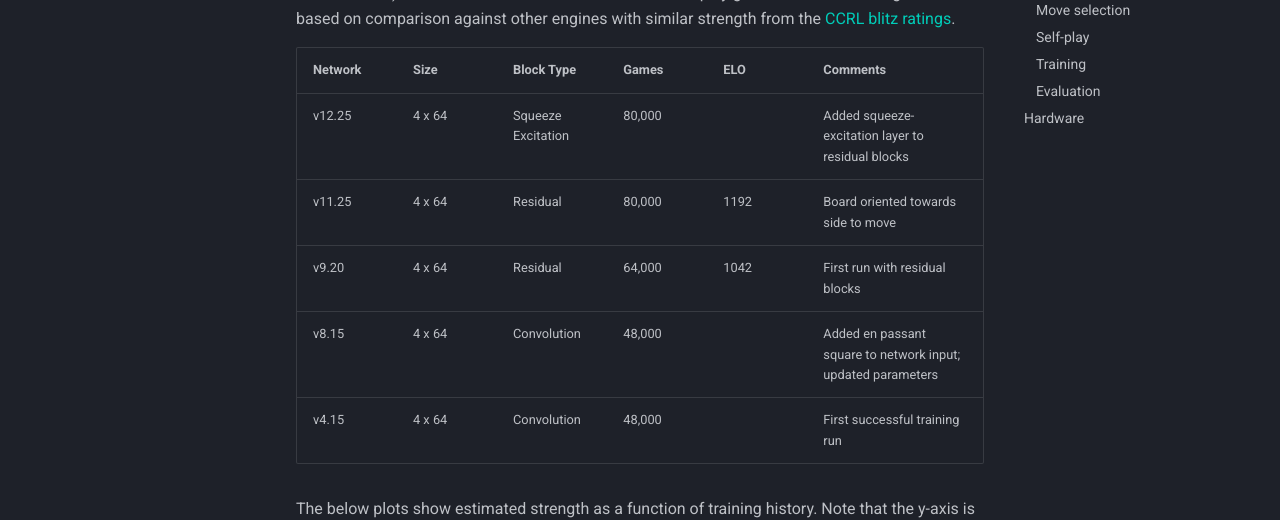
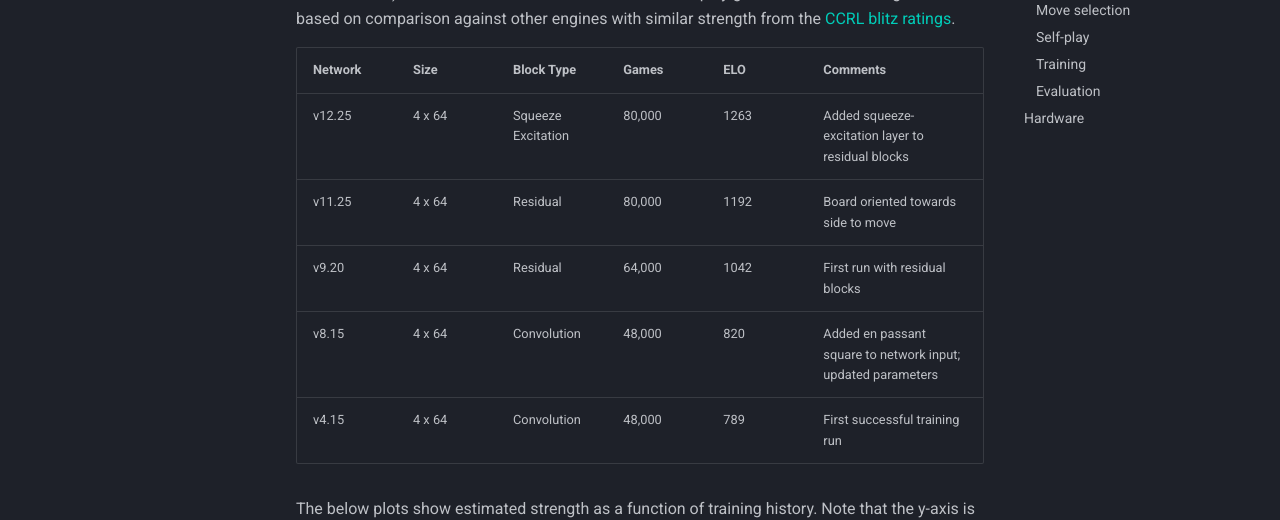
Before and after one commit to mcfarljm/dlchess, an MkDocs documentation site: the page built from docs/training-runs.md, in a window 1280 px wide and 900 px high, scrolled down 484 px. Shown: the part 152-672 px from the top of the window. Built offline with MkDocs 1.6.1 and Material for MkDocs 9.7.7, drawn with Linux system fonts in a browser that asks for light colours; comment, search, counter and statistics services are not loaded.

Commit message:
[docs] Update reference ELO values

```diff
--- a/docs/training-runs.md
+++ b/docs/training-runs.md
@@ -22,11 +22,11 @@ ratings](https://computerchess.org.uk/ccrl/404/).
 
 | Network | Size   | Block Type         | Games  | ELO  | Comments                                                     |
 |---------|--------|--------------------|--------|------|--------------------------------------------------------------|
-| v12.25  | 4 x 64 | Squeeze Excitation | 80,000 |      | Added squeeze-excitation layer to residual blocks            |
+| v12.25  | 4 x 64 | Squeeze Excitation | 80,000 | 1263 | Added squeeze-excitation layer to residual blocks            |
 | v11.25  | 4 x 64 | Residual           | 80,000 | 1192 | Board oriented towards side to move                          |
 | v9.20   | 4 x 64 | Residual           | 64,000 | 1042 | First run with residual blocks                               |
-| v8.15   | 4 x 64 | Convolution        | 48,000 |      | Added en passant square to network input; updated parameters |
-| v4.15   | 4 x 64 | Convolution        | 48,000 |      | First successful training run                                |
+| v8.15   | 4 x 64 | Convolution        | 48,000 | 820  | Added en passant square to network input; updated parameters |
+| v4.15   | 4 x 64 | Convolution        | 48,000 | 789  | First successful training run                                |
 
 The below plots show estimated strength as a function of training history.  Note that
 the y-axis is a relative ELO, which is set to 0 for the randomly initialized network.
```
